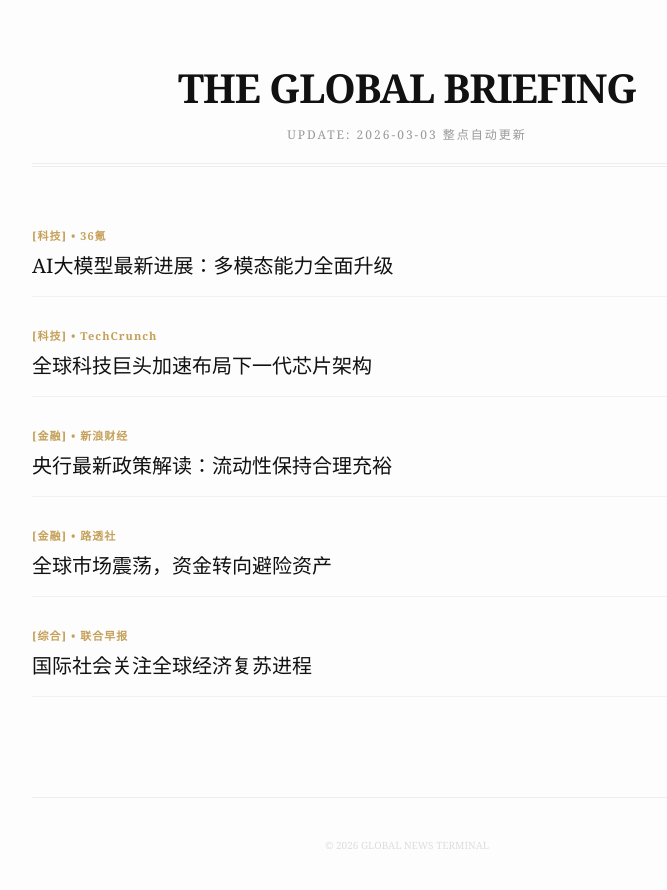
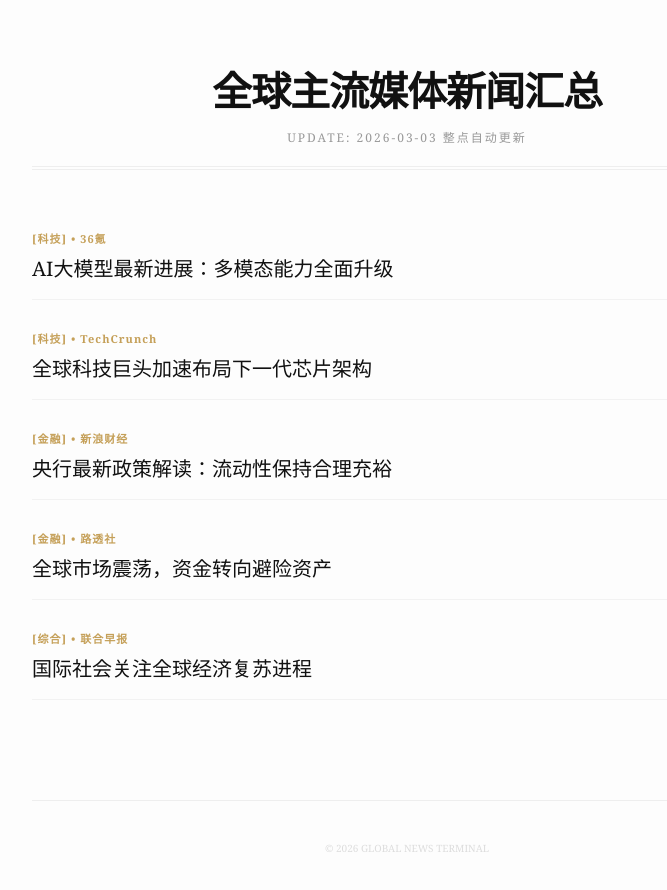
Before and after one commit to P-Duoduo/NewDay, a plain HTML site: page index.html in a window 1280 px wide. Shown: the whole page, without its empty margins (233-900 px from the left). Drawn offline with Linux system fonts and the light colour scheme.

Commit message:
Update index.html

```diff
--- a/index.html
+++ b/index.html
@@ -3,11 +3,11 @@
 <head>
 <meta charset="utf-8">
 <meta name="viewport" content="width=device-width,initial-scale=1.0">
-<title>Global Briefing</title>
+<title>每小时新闻更新</title>
 </head>
 <body style="max-width:750px; margin:auto; padding:60px 20px; font-family:'Georgia', serif; background:#fdfdfd; color:#111;">
 <header style="text-align:center; margin-bottom:60px; border-bottom:4px double #eee; padding-bottom:20px;">
-<h1 style="font-size:40px; margin:0; letter-spacing:-1px;">THE GLOBAL BRIEFING</h1>
+<h1 style="font-size:40px; margin:0; letter-spacing:-1px;">全球主流媒体新闻汇总</h1>
 <div style="color:#999; font-size:12px; margin-top:10px; letter-spacing:2px;">UPDATE: 2026-03-03 整点自动更新</div>
 </header>
 <main>
```
